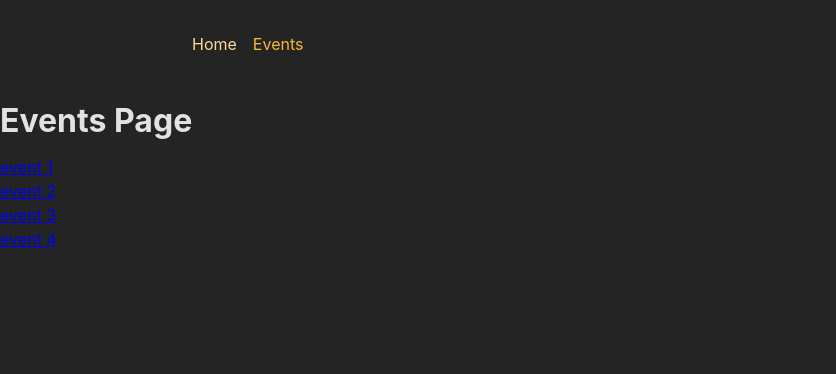
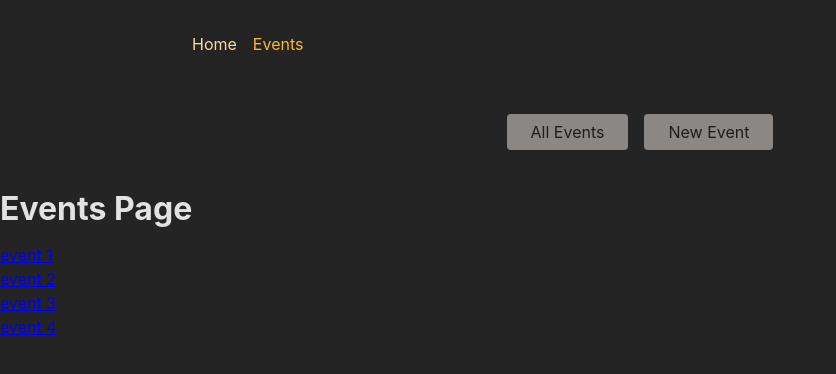
Before and after one commit to patbou02/RTCG-section-20-exercise-282, a React (Create React App) app in the folder frontend/: page /events in a window 1280 px wide. Shown: the top 374 px of the page, without its empty margins (0-836 px from the left). Built offline with nearby package versions, Linux system fonts and the light colour scheme; the HTML template or start-up script is replaced by a standard one.

Commit message:
Added nested route which contains the EventsRoolLayout component which is responsible for adding the EventsNavigation component on all pages that are part of the ./events/... routes.

```diff
--- a/frontend/src/App.js
+++ b/frontend/src/App.js
@@ -27,17 +27,24 @@
 import NewEventPage from './pages/NewEvent';
 import EditEventPage from './pages/EditEvent';
 import RootLayout from './pages/Root';
+import EventsRootLayout from './pages/EventsRoot';
 
 const router = createBrowserRouter([
   {
     page: '/',
     element: <RootLayout />,
     children: [
-      { path: '/', element: <HomePage /> },
-      { path: '/events', element: <Events /> },
-      { path: '/events/:id', element: <EventDetailsPage /> },
-      { path: '/events/new', element: <NewEventPage /> },
-      { path: '/events/:id/edit', element: <EditEventPage /> },
+      { index: true, element: <HomePage /> },
+      {
+        path: 'events',
+        element: <EventsRootLayout />,
+        children: [
+          { index: true, element: <Events /> },
+          { path: ':id', element: <EventDetailsPage /> },
+          { path: 'new', element: <NewEventPage /> },
+          { path: ':id/edit', element: <EditEventPage /> },
+        ],
+      },
     ],
   },
 ])
--- /dev/null
+++ b/frontend/src/pages/EventsRoot.js
@@ -0,0 +1,13 @@
+import { Outlet } from 'react-router-dom';
+import EventsNavigation from '../components/EventsNavigation';
+
+const EventsRootLayout = () => {
+  return (
+    <>
+      <EventsNavigation />
+      <Outlet />
+    </>
+  );
+};
+
+export default EventsRootLayout;
```
